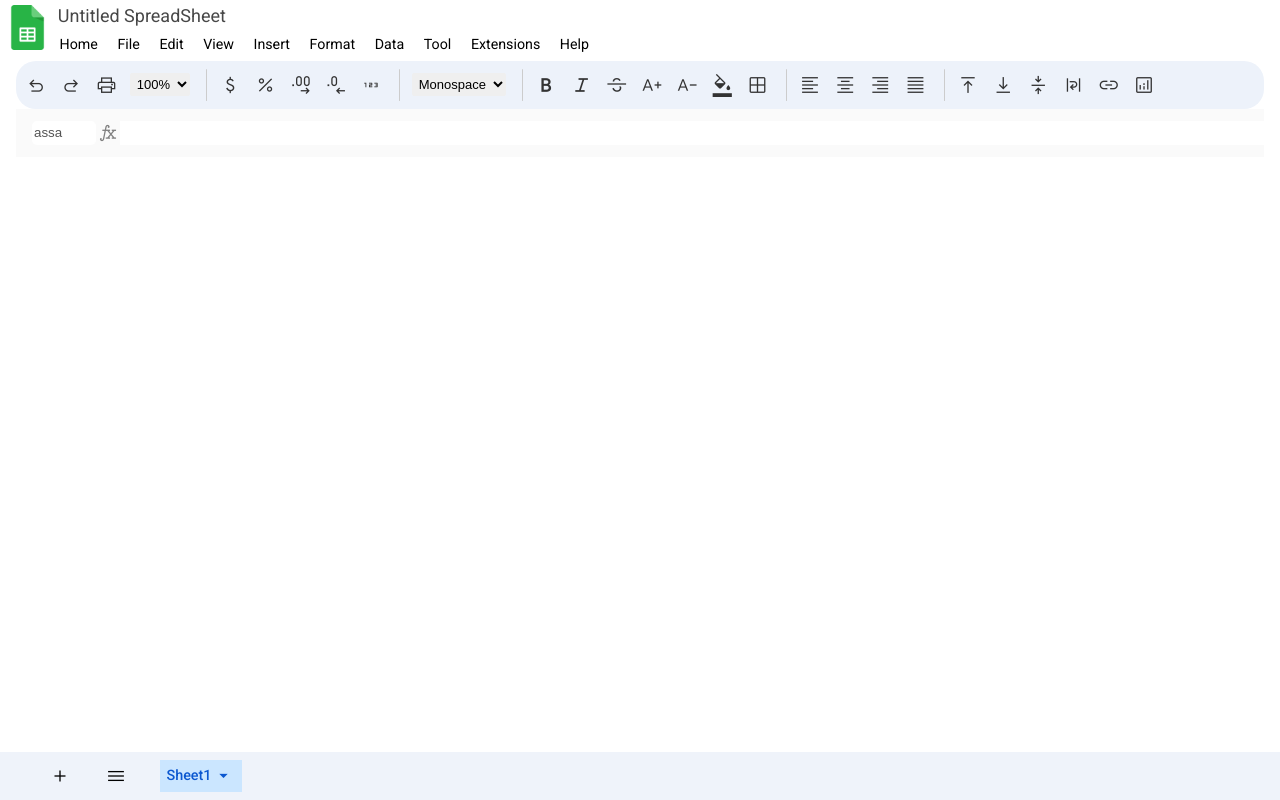
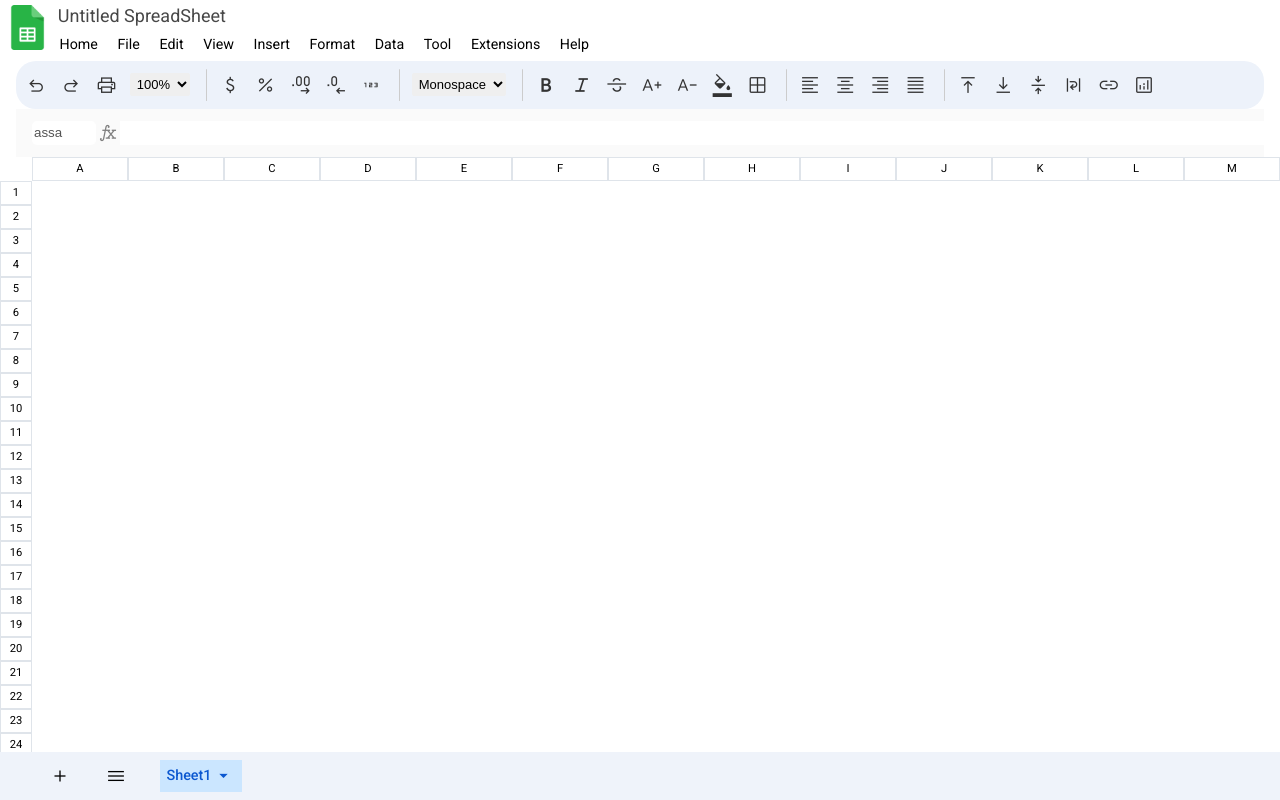
Before and after one commit to iamanilantony/Sheets, a plain HTML site: page index.html in a window 1280 px wide. Drawn offline with nearby package versions, Linux system fonts and the light colour scheme.

Commit message:
feat: Outline completed

```diff
--- a/index.html
+++ b/index.html
@@ -93,10 +93,11 @@
             <input type="text" class="formula-action">
         </div>
         <div class="grid-cont">
-            <div class="dummy-cell"></div>
+            <div class="top-left-dummy-box"></div>
             <div class="address-col-cont"></div>
-            <div class="row-col-cont"></div>
-            <div class="cells-cont"></div>
+            <div class="cells-cont">
+                <div class="address-row-cont"></div>
+            </div>
         </div>
         <div class="sheet-action-cont">
             <span class="material-symbols-outlined">add</span>
--- a/script.js
+++ b/script.js
@@ -0,0 +1,30 @@
+let rows = 100;
+let cols = 26;
+
+let addressColCont = document.querySelector(".address-col-cont");
+for (let i = 0; i < rows; i++) {
+  let addressCol = document.createElement("div");
+  addressCol.setAttribute("class", "address-col");
+  addressCol.innerText = i + 1;
+  addressColCont.appendChild(addressCol);
+}
+
+let addressRowCont = document.querySelector(".address-row-cont");
+for (let i = 0; i < cols; i++) {
+  let addressRow = document.createElement("div");
+  addressRow.setAttribute("class", "address-row");
+  addressRow.innerText = String.fromCharCode(64 + i + 1);
+  addressRowCont.appendChild(addressRow);
+}
+
+let cellsCont = document.querySelector(".cells-cont");
+for (let i = 0; i < rows; i++) {
+  let rowCont = document.createElement("div");
+  rowCont.setAttribute("class", "row-cont");
+  for (let j = 0; j < cols; j++) {
+    let cell = document.createElement("div");
+    cell.setAttribute("class", "cell");
+    rowCont.appendChild(cell);
+  }
+  cellsCont.appendChild(rowCont);
+}
--- a/style.css
+++ b/style.css
@@ -126,8 +126,9 @@ body {
 }
 
 .grid-cont {
-    background-color: rgb(255, 255, 255);
     height: calc(100vh - 3rem - 3rem - 3rem - 3.8rem);
+    position: relative;
+    overflow: scroll;
 }
 
 .sheet-action-cont {
@@ -164,6 +165,56 @@ body {
         'opsz' 20
 }
 
-.dummy-cell {
-    background-color: gray;
+.top-left-dummy-box {
+    /* background-color: gray; */
+    height: 1.5rem;
+    width: 2rem;
 }
+
+
+.address-col {
+    height: 1.5rem;
+    width: 2rem;
+    text-align: center;
+    display: flex;
+    align-items: center;
+    justify-content: center;
+    border: 1px solid #dfe4ea;
+    font-size: 0.7rem;
+}
+
+.address-row-cont {
+    display: flex;
+    position: absolute;
+    top: 0;
+    left: 2rem;
+}
+
+.cells-cont {
+    display: flex;
+    flex-direction: column;
+}
+
+.address-row {
+    height: 1.5rem;
+    width: 6rem;
+    text-align: center;
+    display: flex;
+    align-items: center;
+    justify-content: center;
+    border: 1px solid #dfe4ea;
+    font-size: 0.7rem;
+}
+
+.row-cont {
+    display: flex;
+    /* position: absolute; */
+    top: 0;
+    left: 2rem;
+}
+
+.cell {
+    height: 2rem;
+    width: 6rem;
+    border: 1px solid #dfe4ea;
+}
```
